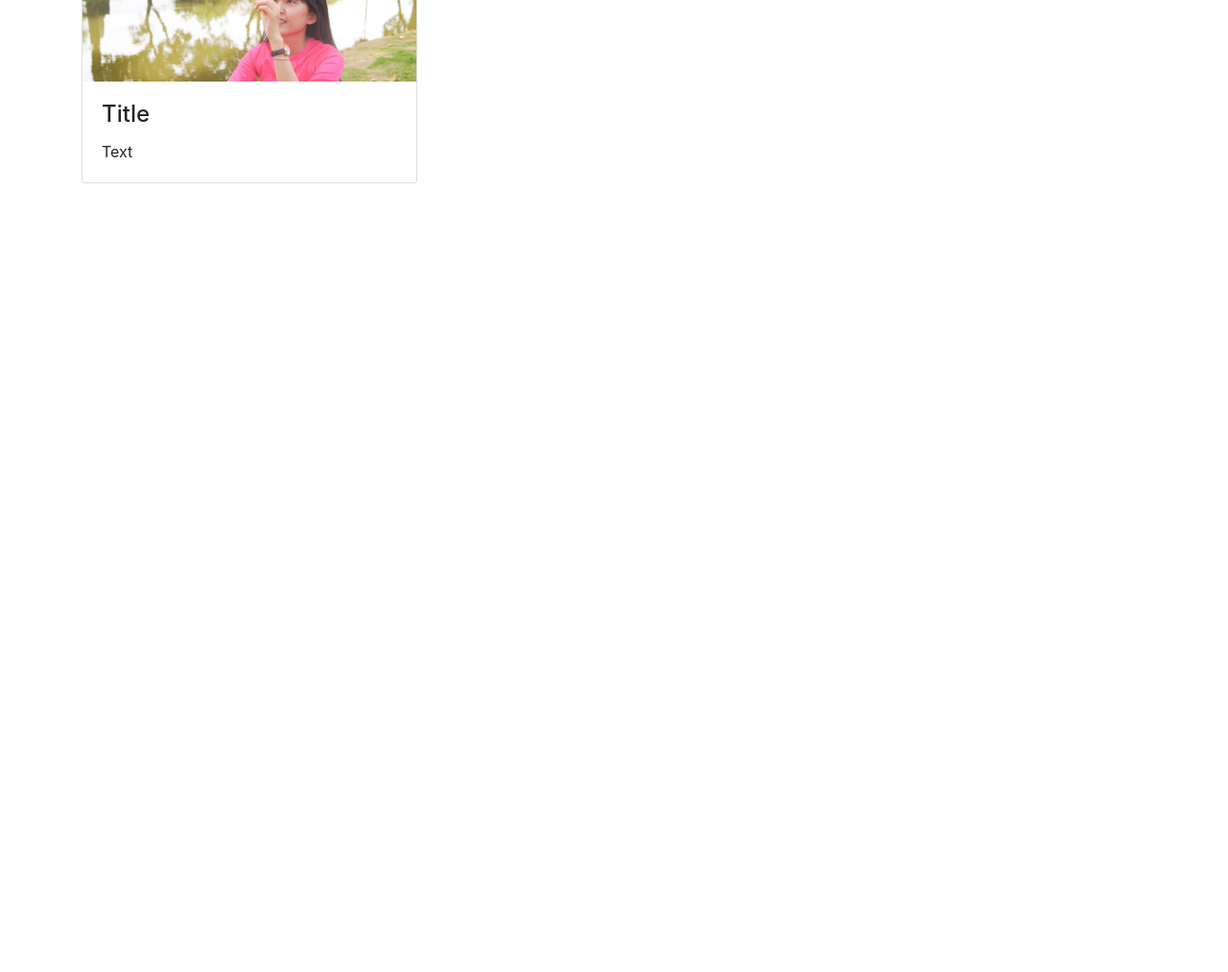
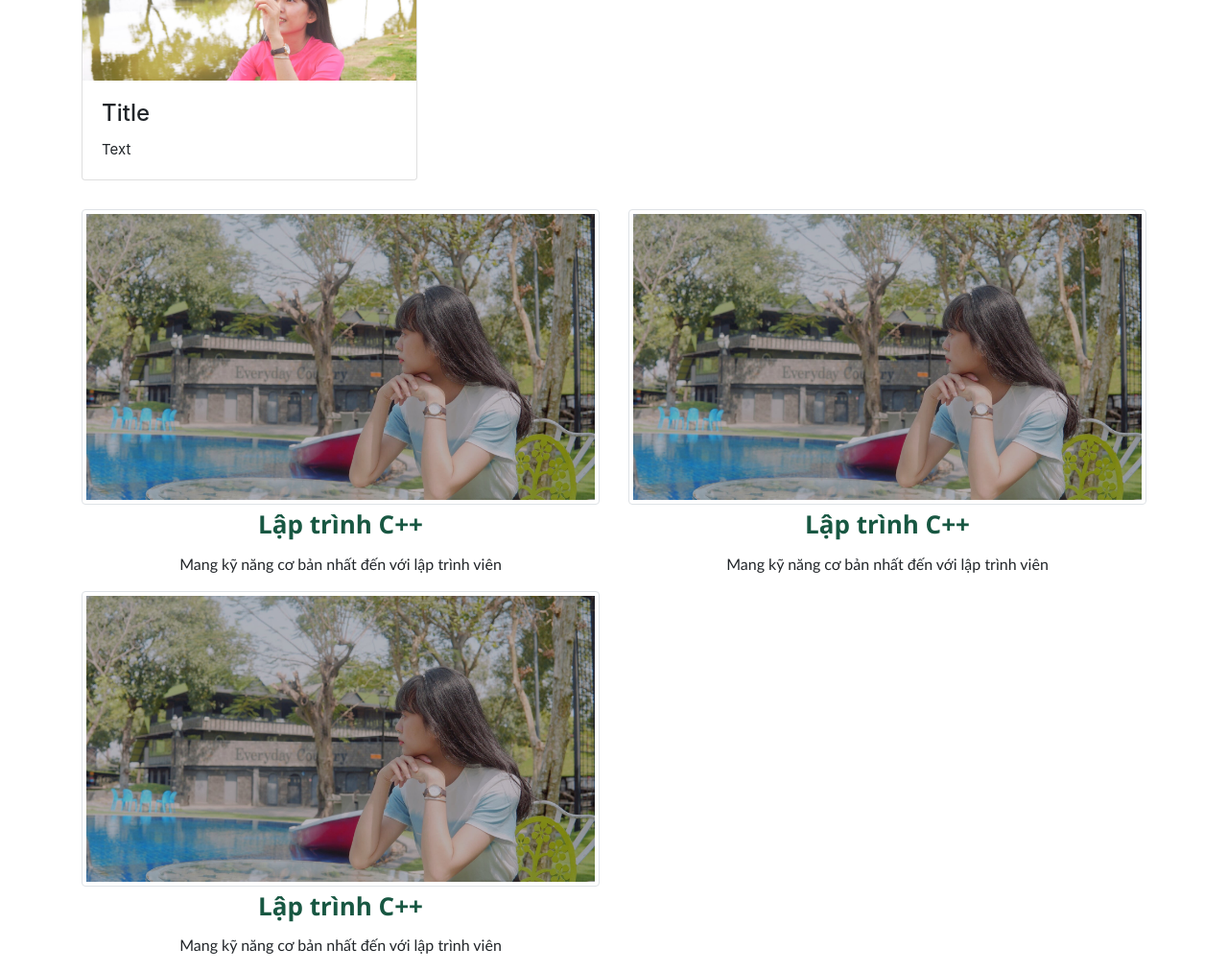
Before and after one commit to tuanbui0509/learn-sass, a website: page Day1-Introduce-Sass/index.html in a window 1280 px wide. Shown: the part 500-1513 px from the top of the page at 96% size. Before the commit the page ends 800 px from the top, so only its background shows below. Drawn offline with nearby package versions, Linux system fonts and the light colour scheme.

Commit message:
update style scss convert css

```diff
--- a/Day1-Introduce-Sass/index.html
+++ b/Day1-Introduce-Sass/index.html
@@ -81,6 +81,34 @@
             </div>
         </div>
     </div>
+
+    <div class="container">
+        <div class="row courses">
+            <div class="col-sm-4 col-md-6 course">
+               <a href="#"><img class="img-thumbnail" src="./img/1.jpg" alt=""></a>
+               <div class="course-content">
+                   <h3 class="course-name">Lập trình C++</h3>
+                   <p class="course-describe">Mang kỹ năng cơ bản nhất đến với lập trình viên</p>
+               </div>
+            </div>
+            <div class="col-sm-4 col-md-6 course">
+                <a href="#"><img class="img-thumbnail" src="./img/1.jpg" alt=""></a>
+                <div class="course-content">
+                    <h3 class="course-name">Lập trình C++</h3>
+                    <p class="course-describe">Mang kỹ năng cơ bản nhất đến với lập trình viên</p>
+                </div>
+             </div>
+             <div class="col-sm-4 col-md-6 course">
+                <a href="#"><img class="img-thumbnail" src="./img/1.jpg" alt=""></a>
+                <div class="course-content">
+                    <h3 class="course-name">Lập trình C++</h3>
+                    <p class="course-describe">Mang kỹ năng cơ bản nhất đến với lập trình viên</p>
+                </div>
+             </div>
+        </div>
+    </div>
+
+
     <script src="https://code.jquery.com/jquery-3.2.1.slim.min.js"
         integrity="sha384-KJ3o2DKtIkvYIK3UENzmM7KCkRr/rE9/Qpg6aAZGJwFDMVNA/GpGFF93hXpG5KkN"
         crossorigin="anonymous"></script>
--- a/Day1-Introduce-Sass/scss/style.scss
+++ b/Day1-Introduce-Sass/scss/style.scss
@@ -1,3 +1,29 @@
 .container{
     margin-top: 30px;
+    font-size: 15px;
 }
+
+.courses{
+    .course{
+        font-family: 'Segoe UI', Tahoma, Geneva, Verdana, sans-serif;
+        a{
+            text-decoration: none;
+            cursor: pointer;
+        }
+        .course-content{
+            .course-name{
+                font-size: 26px;
+                color: rgb(24, 87, 66);
+                text-align: center;
+                padding: 5px 0;
+                font-weight: bold;
+            }
+            .course-describe{
+                font-size: 16px;
+                text-align: center;
+                font-family: 'Gill Sans', 'Gill Sans MT', Calibri, 'Trebuchet MS', sans-serif;
+
+            }
+        }
+    }
+}
```
Also changed, not shown: Day1-Introduce-Sass/css/style.css.
